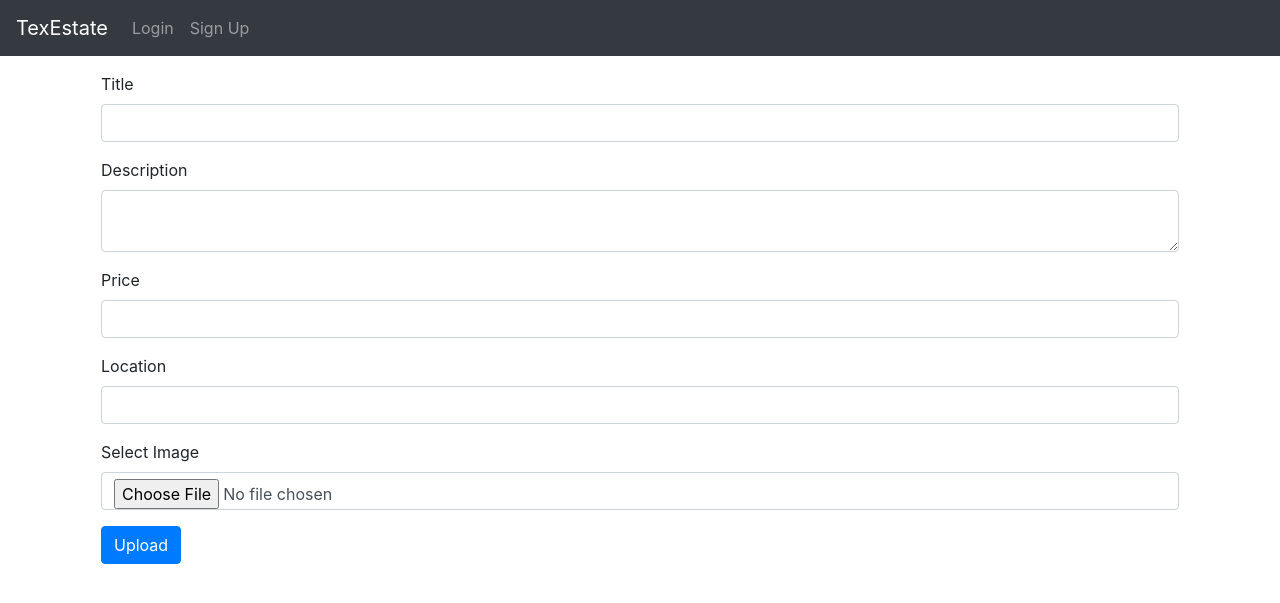
After one commit to terry677/EstateMarketingApp, a Flask app: page /upload in a window 1280 px wide. The commit adds this page. Shown: the top 603 px of the page. Run offline with Flask 3, Linux system fonts and the light colour scheme; some libraries are stand-ins or nearby versions.

Commit message:
initial commit updated

```diff
--- a/website/auth.py
+++ b/website/auth.py
@@ -58,6 +58,6 @@ def sign_up():
             db.session.commit()
             login_user(new_user, remember=True)
             flash('Account created!', category='success')
-            return redirect(url_for('views.home'))
+            return redirect(url_for('views.dashboard'))
 
     return render_template('sign_up.html', user=current_user)
--- a/website/static/styles.css
+++ b/website/static/styles.css
@@ -61,3 +61,13 @@ body {
   height: 100%;
   background-color: rgba(0, 0, 0, 0.5); /* Adjust the opacity as desired */
 }
+
+.add {
+  display: flex;
+  flex-direction: space-between !important;
+  align-items: center;
+}
+
+.upload {
+  margin-left: auto;
+}
--- a/website/templates/base.html
+++ b/website/templates/base.html
@@ -3,6 +3,12 @@
   <head>
     <meta charset="utf-8" />
     <meta name="viewport" content="width=device-width, initial-scale=1" />
+
+    <link
+      rel="stylesheet"
+      type="text/css"
+      href="{{ url_for('static', filename='styles.css') }}"
+    />
 
     <link
       rel="stylesheet"
@@ -28,11 +34,13 @@
       >
         <span class="navbar-toggler-icon"></span>
       </button>
-      <a class="navbar-brand" href="#">TexEstate</a>
+      <a class="navbar-brand" href="{{ url_for('views.landing_page') }}"
+        >TexEstate</a
+      >
       <div class="collapse navbar-collapse" id="navbar">
         <div class="navbar-nav">
           {% if user.is_authenticated %}
-          <a class="nav-item nav-link" id="home" href="/">Home</a>
+          <a class="nav-item nav-link" id="home" href="/home">Home</a>
           <a class="nav-item nav-link" id="logout" href="/logout">Logout</a>
           {% else %}
           <a class="nav-item nav-link" id="login" href="/login">Login</a>
@@ -74,5 +82,3 @@
     ></script>
   </body>
 </html>
-
-''
--- /dev/null
+++ b/website/templates/home.html
@@ -0,0 +1,3 @@
+{% extends "base.html" %} {% block title %}Home{% endblock %} {% block content%}
+<h1>This is the Home page</h1>
+{% endblock %}
--- a/website/templates/landing.html
+++ b/website/templates/landing.html
@@ -33,6 +33,7 @@
       <a class="navbar-brand" href="#">TexEstate</a>
       <div class="collapse navbar-collapse" id="navbar">
         <div class="navbar-nav ml-auto">
+          <a class="nav-item nav-link" id="home" href="/home">Home</a>
           <a class="nav-item nav-link" id="login" href="/login">Login</a>
           <a class="nav-item nav-link" id="sign_up" href="/sign_up">Sign Up</a>
         </div>
--- /dev/null
+++ b/website/templates/upload.html
@@ -0,0 +1,43 @@
+{% extends "base.html" %} {% block title%}Uploads{% endblock %} {% block
+content%}
+<form action="/upload" method="POST" enctype="multipart/form-data" class="m-3">
+  <div class="mb-3">
+    <label for="title" class="form-label">Title</label>
+    <input type="text" name="title" class="form-control" id="title" required />
+  </div>
+  <div class="mb-3">
+    <label for="description" class="form-label">Description</label>
+    <textarea
+      name="description"
+      class="form-control"
+      id="description"
+      required
+    ></textarea>
+  </div>
+  <div class="mb-3">
+    <label for="price" class="form-label">Price</label>
+    <input
+      type="number"
+      name="price"
+      class="form-control"
+      id="price"
+      required
+    />
+  </div>
+  <div class="mb-3">
+    <label for="location" class="form-label">Location</label>
+    <input
+      type="text"
+      name="location"
+      class="form-control"
+      id="location"
+      required
+    />
+  </div>
+  <div class="mb-3">
+    <label for="image" class="form-label">Select Image</label>
+    <input type="file" name="image" class="form-control" id="image" required />
+  </div>
+  <button type="submit" class="btn btn-primary">Upload</button>
+</form>
+{% endblock %}
--- a/website/views.py
+++ b/website/views.py
@@ -1,21 +1,34 @@
-from flask import Blueprint, render_template
+from flask import Blueprint, render_template,redirect,url_for
 from .models import User
 from flask_login import login_user, logout_user, login_required, current_user
 
 
-
+def get_user_data():
+    if current_user.is_authenticated:
+        user_id = current_user.id
+        user = User.query.get(user_id)
+        return user
+    else:
+        return None
 
 views  = Blueprint('views', __name__)
 
 @views.route('/')
 def landing_page():
-    return render_template('landing.html')
+    return render_template("landing.html")
 
 @views.route('/dashboard')
 @login_required
 def dashboard():
-    return  render_template("dashboard.html", user=current_user)
+    user = get_user_data()
+    first_name = user.firstname if user else None
+    return  render_template("dashboard.html", user=current_user, first_name=first_name)
+
+@views.route('/upload', methods=['GET'])
+def upload_form():
+    return render_template('upload.html', user=current_user)
 
 @views.route('/home')
 def home():
-    return render_template('home.html')
+
+    return render_template("home.html", user=current_user)
```
Also changed, not shown: website/templates/dashboard.html (+10 -2 lines).
